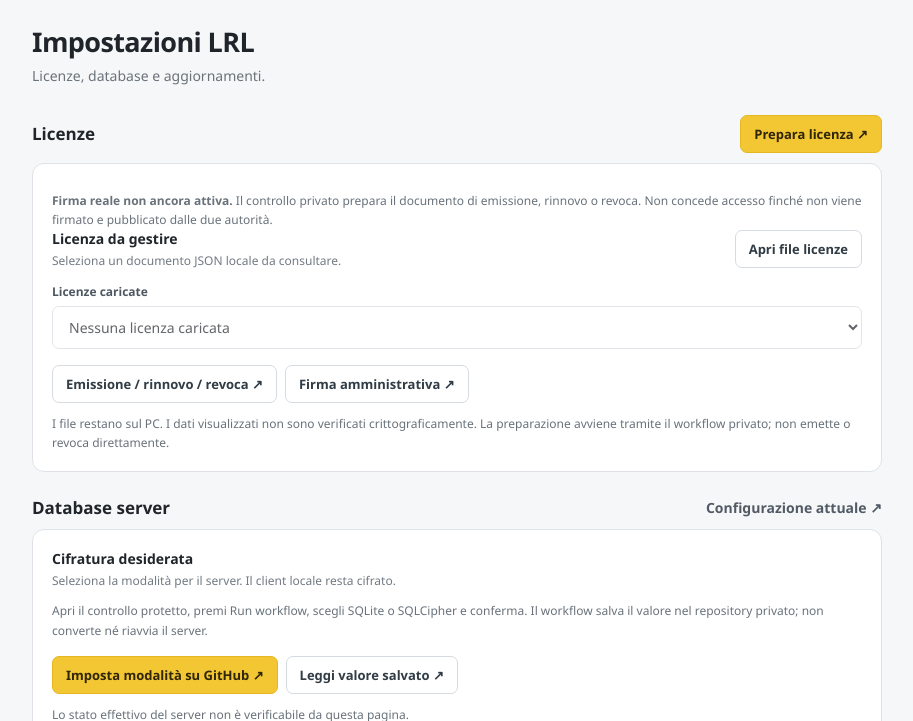
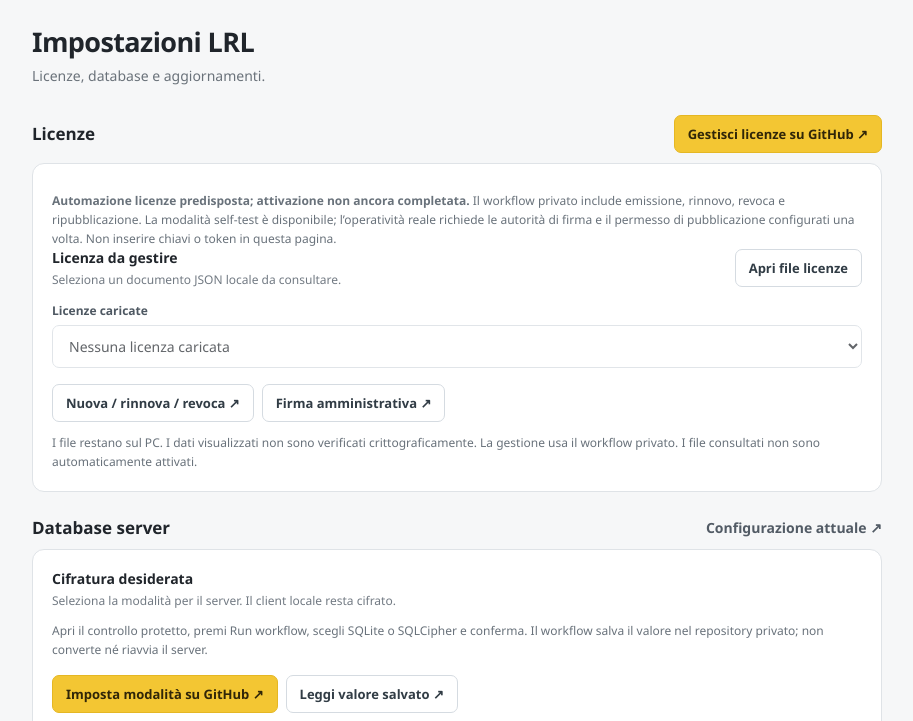
Before and after one commit to karoku9/LabRepairLogger-Releases, a plain HTML site: page docs/index.html in a window 1280 px wide. Shown: the part 75-796 px from the top of the page, without its empty margins (183-1096 px from the left). Drawn offline with Linux system fonts and the light colour scheme; no server answers.

Commit message:
Expose automated license management workflow and clear provisioning status

```diff
--- a/docs/index.html
+++ b/docs/index.html
@@ -15,16 +15,16 @@
 <main>
 <div class="intro"><h1>Impostazioni LRL</h1><p>Licenze, database e aggiornamenti.</p></div>
 <section aria-labelledby="licenseTitle">
-<div class="heading"><h2 id="licenseTitle">Licenze</h2><a class="button primary" href="https://github.com/karoku9/LabRepairLogger/actions/workflows/lrl-license-prepare.yml" target="_blank" rel="noopener noreferrer">Prepara licenza ↗</a></div>
+<div class="heading"><h2 id="licenseTitle">Licenze</h2><a class="button primary" href="https://github.com/karoku9/LabRepairLogger/actions/workflows/lrl-license-manage.yml" target="_blank" rel="noopener noreferrer">Gestisci licenze su GitHub ↗</a></div>
 <div class="panel">
-<p class="muted"><strong>Firma reale non ancora attiva.</strong> Il controllo privato prepara il documento di emissione, rinnovo o revoca. Non concede accesso finché non viene firmato e pubblicato dalle due autorità.</p>
+<p class="muted"><strong>Automazione licenze predisposta; attivazione non ancora completata.</strong> Il workflow privato include emissione, rinnovo, revoca e ripubblicazione. La modalità self-test è disponibile; l’operatività reale richiede le autorità di firma e il permesso di pubblicazione configurati una volta. Non inserire chiavi o token in questa pagina.</p>
 <div class="line"><div><strong>Licenza da gestire</strong><small>Seleziona un documento JSON locale da consultare.</small></div><label class="file-btn" for="licenseFiles">Apri file licenze</label><input type="file" id="licenseFiles" accept=".json,application/json" multiple class="visually-hidden"></div>
 <label for="licenseSelect" class="field-label">Licenze caricate</label>
 <select id="licenseSelect" disabled><option value="">Nessuna licenza caricata</option></select>
 <div id="licenseDetails" class="detail" hidden></div>
 
-<div class="buttons"><a class="button" href="https://github.com/karoku9/LabRepairLogger/actions/workflows/lrl-license-prepare.yml" target="_blank" rel="noopener noreferrer">Emissione / rinnovo / revoca ↗</a><a class="button" href="https://github.com/karoku9/LabRepairLogger/tree/kes/gh-33-portable-candidate-gate/tools/LicenseAdmin" target="_blank" rel="noopener noreferrer">Firma amministrativa ↗</a></div>
-<p class="muted" id="licenseMessage" role="status">I file restano sul PC. I dati visualizzati non sono verificati crittograficamente. La preparazione avviene tramite il workflow privato; non emette o revoca direttamente.</p>
+<div class="buttons"><a class="button" href="https://github.com/karoku9/LabRepairLogger/actions/workflows/lrl-license-manage.yml" target="_blank" rel="noopener noreferrer">Nuova / rinnova / revoca ↗</a><a class="button" href="https://github.com/karoku9/LabRepairLogger/tree/kes/gh-33-portable-candidate-gate/tools/LicenseAdmin" target="_blank" rel="noopener noreferrer">Firma amministrativa ↗</a></div>
+<p class="muted" id="licenseMessage" role="status">I file restano sul PC. I dati visualizzati non sono verificati crittograficamente. La gestione usa il workflow privato. I file consultati non sono automaticamente attivati.</p>
 </div></section>
 <section aria-labelledby="dbTitle">
 <div class="heading"><h2 id="dbTitle">Database server</h2><a href="https://github.com/karoku9/LabRepairLogger/blob/kes/gh-33-portable-candidate-gate/config/server-storage.json" target="_blank" rel="noopener noreferrer">Configurazione attuale ↗</a></div>
```
